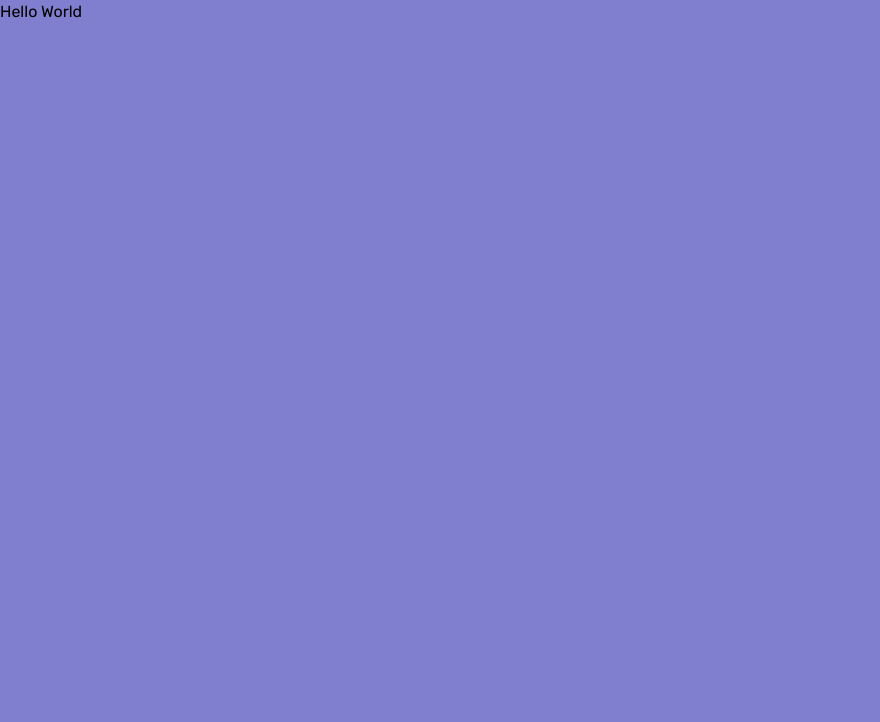
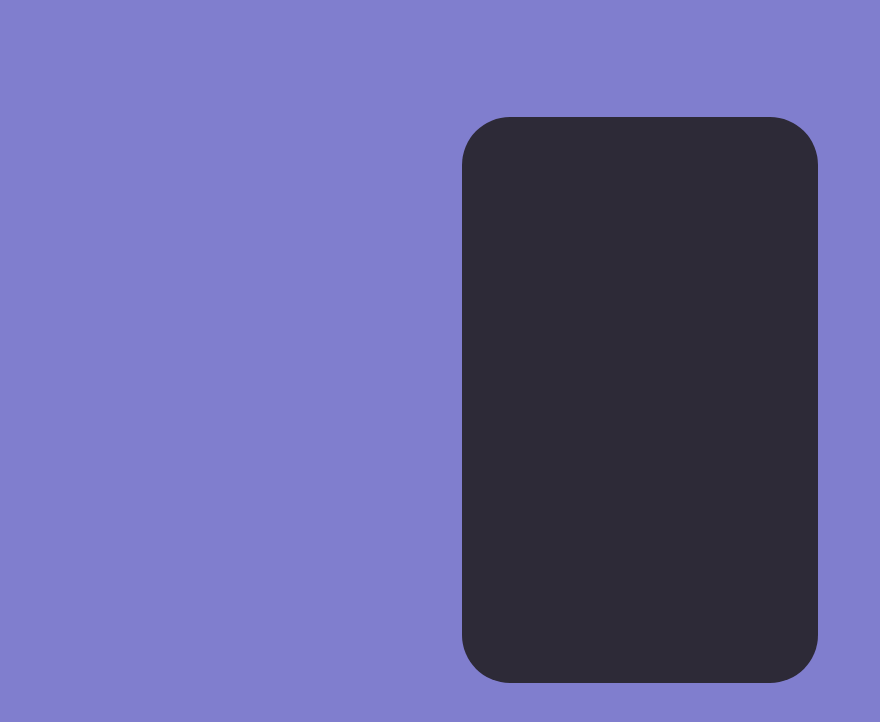
Before and after one commit to eduardamirelly/calculator-boracodar, a React (Vite) app: page / in a window 1280 px wide. Shown: the top 722 px of the page, without its empty margins (0-880 px from the left). Built offline with nearby package versions, Linux system fonts and the light colour scheme.

Commit message:
:lipstick: body calculator

```diff
--- a/index.html
+++ b/index.html
@@ -14,7 +14,7 @@
   <title>Calculator</title>
 </head>
 
-<body class="bg-[#807ECE]">
+<body class="bg-[#807ECE] h-screen flex items-center justify-center">
   <div id="root"></div>
   <script type="module" src="/src/main.tsx"></script>
 </body>
--- a/src/App.tsx
+++ b/src/App.tsx
@@ -2,8 +2,8 @@ import './global.css';
 
 function App() {
   return (
-    <div>
-      Hello World
+    <div className="bg-[#2D2A37] w-[356px] h-[566px] rounded-[3rem]">
+
     </div>
   )
 }
--- /dev/null
+++ b/src/components/Key.tsx
@@ -0,0 +1,12 @@
+
+interface KeyProps {
+  keyName: string;
+}
+
+export function Key({ keyName }: KeyProps) {
+  return (
+    <div>
+      {keyName}
+    </div>
+  )
+}
```
